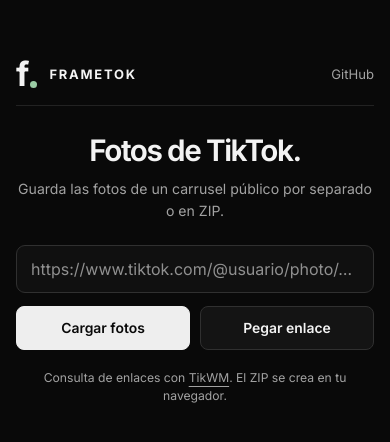
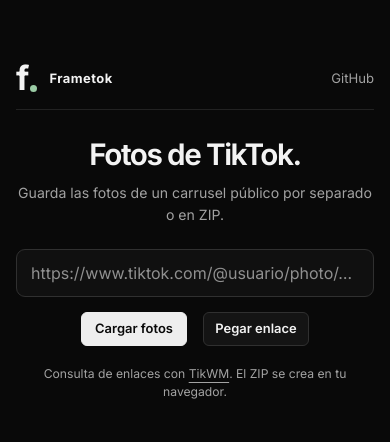
Before and after one commit to CodeByDante/Frametok, a plain HTML site: page index.html in a window 390 px wide. Shown: the part 190-632 px from the top of the page. Drawn offline with Linux system fonts and the light colour scheme.

Commit message:
Ajustar el enfoque y los botones de Frametok

```diff
--- a/index.html
+++ b/index.html
@@ -5,9 +5,9 @@
   <meta name="viewport" content="width=device-width, initial-scale=1">
   <meta name="description" content="Descarga las fotos de un carrusel público de TikTok por separado o juntas en un ZIP.">
   <meta name="theme-color" content="#090909">
-  <title>FrameTok · Fotos de TikTok</title>
+  <title>Frametok · Fotos de TikTok</title>
   <link rel="icon" href="./assets/frametok.png" type="image/png">
-  <link rel="stylesheet" href="./styles.css?v=4">
+  <link rel="stylesheet" href="./styles.css?v=5">
   <script defer src="./vendor/jszip.min.js"></script>
   <script defer src="./app.js"></script>
 </head>
@@ -15,9 +15,9 @@
   <main class="page" aria-labelledby="page-title">
     <div class="stage">
       <header class="masthead">
-        <a class="brand" href="./" aria-label="FrameTok, inicio">
+        <a class="brand" href="./" aria-label="Frametok, inicio">
           <span class="brand-mark" aria-hidden="true">f</span>
-          <span>FrameTok</span>
+          <span>Frametok</span>
         </a>
         <a class="repository" href="https://github.com/CodeByDante/frametok" target="_blank" rel="noreferrer">GitHub</a>
       </header>
--- a/styles.css
+++ b/styles.css
@@ -22,14 +22,17 @@
 
 body { min-width: 280px; margin: 0; }
 h1, h2, p { margin: 0; }
-button, input { font: inherit; }
+button, input {
+  font: inherit;
+  -webkit-tap-highlight-color: transparent;
+}
 button { cursor: pointer; }
 button:disabled { cursor: wait; opacity: .65; }
 a { color: inherit; text-underline-offset: 4px; }
 
 :focus-visible {
-  outline: 2px solid var(--accent);
-  outline-offset: 3px;
+  outline: 2px solid #777777;
+  outline-offset: 2px;
 }
 
 .visually-hidden {
@@ -74,9 +77,8 @@ a { color: inherit; text-underline-offset: 4px; }
   gap: 13px;
   font-size: .81rem;
   font-weight: 700;
-  letter-spacing: .135em;
+  letter-spacing: .035em;
   text-decoration: none;
-  text-transform: uppercase;
 }
 
 .brand-mark {
@@ -87,7 +89,6 @@ a { color: inherit; text-underline-offset: 4px; }
   font-weight: 700;
   letter-spacing: -.085em;
   line-height: .95;
-  text-transform: none;
 }
 
 .brand-mark::after {
@@ -145,13 +146,15 @@ h1 {
 }
 
 #post-link::placeholder { color: #909090; opacity: 1; }
+#post-link:focus { border-color: #545454; outline: none; }
 #post-link[aria-invalid="true"] { border-color: #b17c70; }
 
 .form-actions {
   display: flex;
+  flex-wrap: wrap;
   justify-content: center;
-  gap: 10px;
-  margin-top: 13px;
+  gap: 22px;
+  margin-top: 15px;
 }
 
 .button {
@@ -167,7 +170,13 @@ h1 {
 }
 
 .button:hover:not(:disabled) { background: #202020; }
-.form-actions > .button { min-width: 128px; }
+.form-actions > .button {
+  min-width: 106px;
+  min-height: 34px;
+  padding: 6px 11px;
+  border-radius: 6px;
+  font-size: .81rem;
+}
 
 .button-primary {
   border-color: #eeeeee;
@@ -176,8 +185,8 @@ h1 {
 }
 
 .button-primary:hover:not(:disabled) {
-  border-color: #ffffff;
-  background: #ffffff;
+  border-color: #dedede;
+  background: #dedede;
 }
 
 .status {
@@ -277,6 +286,6 @@ h2 {
   .masthead { padding-bottom: 15px; }
   .intro { margin-top: 27px; }
   .intro-copy { font-size: .88rem; }
-  .form-actions > .button { min-width: 0; flex: 1; }
+  .form-actions { gap: 16px; }
   .gallery { grid-template-columns: repeat(auto-fill, minmax(min(100%, 116px), 1fr)); }
 }
```
Also changed, not shown: 1 other file.
